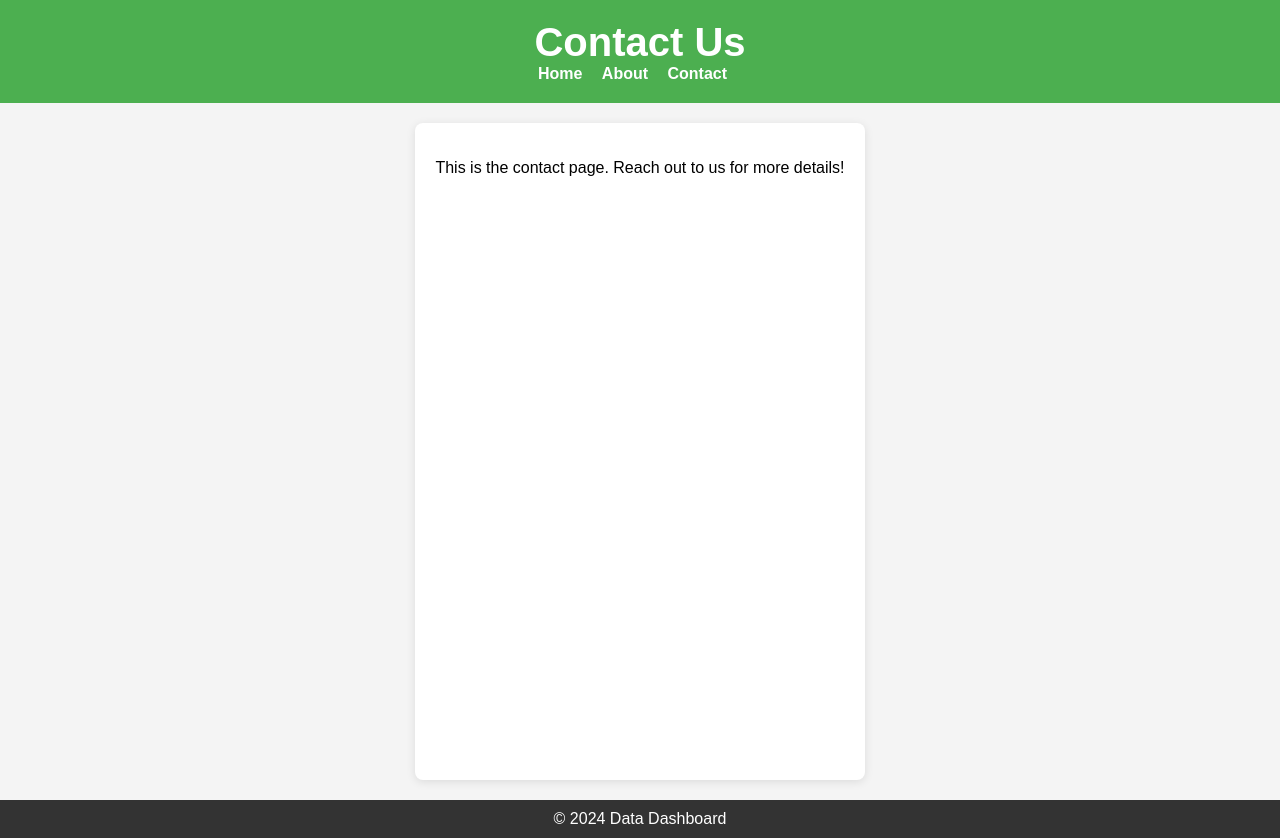
After one commit to LucasDrager/INFO4602Project3, a Flask app: page /contact in a window 1280 px wide. The commit adds this page. Run offline with Flask 3, Linux system fonts and the light colour scheme.

Commit message:
Final fixes and set up before real development

```diff
--- a/app.py
+++ b/app.py
@@ -43,5 +43,15 @@ def index():
                            line_chart=line_chart,
                            scatter_plot=scatter_plot)
 
+# Route for the About page
+@app.route('/about')
+def about():
+    return render_template('about.html')
+
+# Route for the Contact page
+@app.route('/contact')
+def contact():
+    return render_template('contact.html')
+
 if __name__ == '__main__':
     app.run(host='0.0.0.0', port=5000)
--- a/static/css/style.css
+++ b/static/css/style.css
@@ -1,12 +1,20 @@
 /* General Styles */
-body {
+body, html {
+    height: 100%;
+    margin: 0;
     font-family: Arial, sans-serif;
     background-color: #f4f4f4;
-    margin: 0;
-    padding: 0;
+}
+
+/* Flexbox Wrapper to ensure footer stays at the bottom */
+.wrapper {
+    min-height: 100%;
+    display: flex;
+    flex-direction: column;
 }
 
 .container {
+    flex: 1; /* This makes the container take up remaining space */
     max-width: 1200px;
     margin: 20px auto;
     padding: 20px;
@@ -26,6 +34,24 @@ header {
 h1 {
     margin: 0;
     font-size: 2.5rem;
+}
+
+/* Navigation Bar */
+nav ul {
+    list-style-type: none;
+    margin: 0;
+    padding: 0;
+}
+
+nav ul li {
+    display: inline;
+    margin-right: 15px;
+}
+
+nav ul li a {
+    color: white;
+    text-decoration: none;
+    font-weight: bold;
 }
 
 /* Charts Section */
@@ -50,7 +76,5 @@ footer {
     padding: 10px 0;
     background-color: #333;
     color: white;
-    position: absolute;
-    width: 100%;
-    bottom: 0;
+    margin-top: auto;
 }
--- /dev/null
+++ b/templates/contact.html
@@ -0,0 +1,31 @@
+<!DOCTYPE html>
+<html lang="en">
+<head>
+    <meta charset="UTF-8">
+    <meta name="viewport" content="width=device-width, initial-scale=1.0">
+    <title>Contact Us</title>
+    <link rel="stylesheet" href="{{ url_for('static', filename='css/style.css') }}">
+</head>
+<body>
+    <div class="wrapper">
+        <header>
+            <h1>Contact Us</h1>
+            <nav>
+                <ul>
+                    <li><a href="/">Home</a></li>
+                    <li><a href="/about">About</a></li>
+                    <li><a href="/contact">Contact</a></li>
+                </ul>
+            </nav>
+        </header>
+
+        <div class="container">
+            <p>This is the contact page. Reach out to us for more details!</p>
+        </div>
+    </div>
+
+    <footer>
+        &copy; 2024 Data Dashboard
+    </footer>
+</body>
+</html>
```
Also changed, not shown: templates/about.html (added, +31 -0 lines), templates/base.html (deleted, +0 -24 lines), templates/graph.html (deleted, +0 -17 lines), templates/home.html (deleted, +0 -8 lines), templates/index.html (+9 -0 lines).
